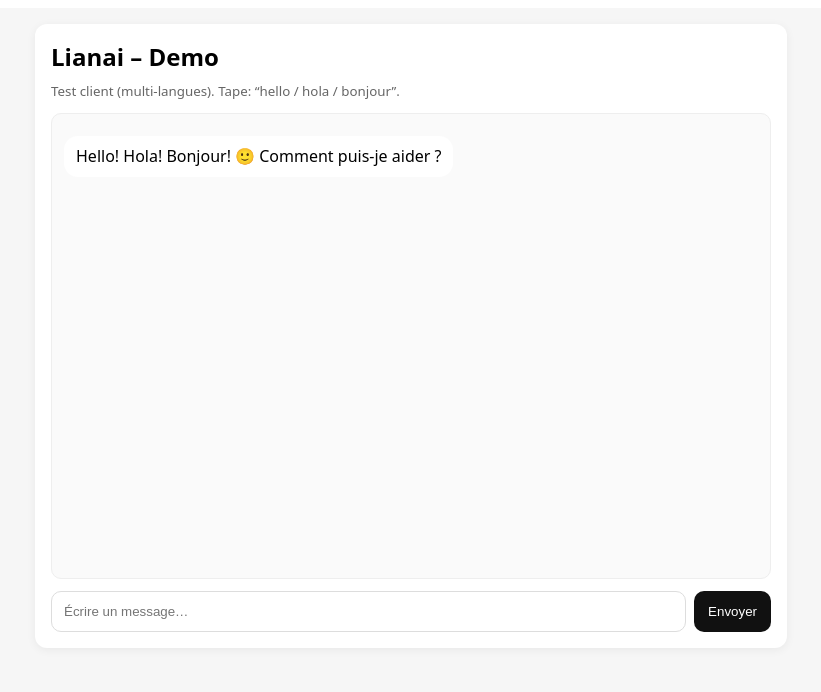
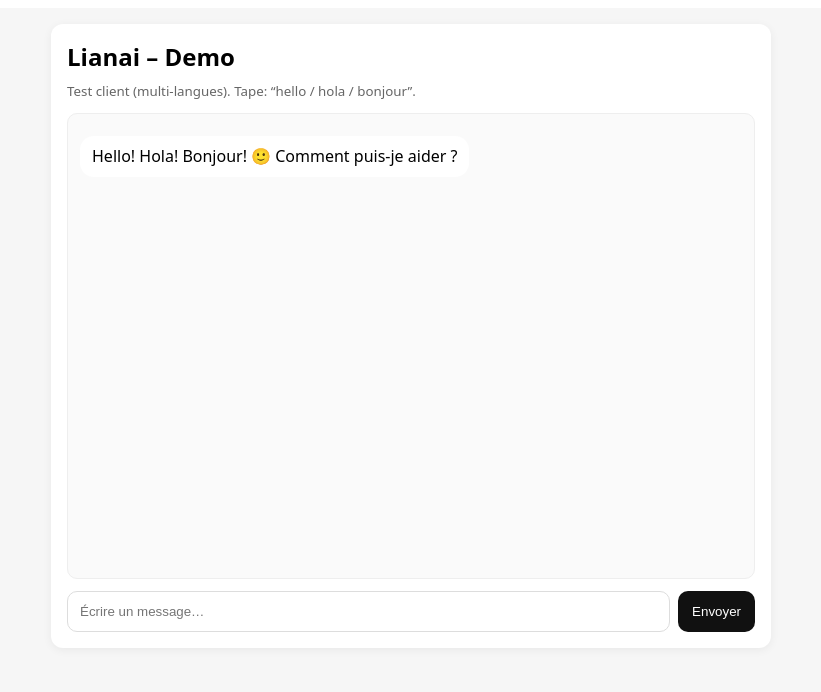
Before and after one commit to Linaia-Ai/Lianai-demo, a Next.js app: page / in a window 1280 px wide. Shown: the top 692 px of the page, without its empty margins (229-1050 px from the left). Built offline with nearby package versions, Linux system fonts and the light colour scheme.

Commit message:
Update index.js

```diff
--- a/pages/index.js
+++ b/pages/index.js
@@ -1,53 +1,66 @@
-import { useState } from "react";
+import { useEffect, useRef, useState } from "react";
 
 export default function Home() {
+  const [sessionId, setSessionId] = useState(null);
+  const [text, setText] = useState("");
   const [messages, setMessages] = useState([
     { who: "bot", text: "Hello! Hola! Bonjour! 🙂 Comment puis-je aider ?" },
   ]);
-  const [input, setInput] = useState("");
-  const [sessionId, setSessionId] = useState(null);
 
+  const chatRef = useRef(null);
   const profile_id = "chirincana";
 
-  async function send() {
-    const text = input.trim();
-    if (!text) return;
-    setInput("");
+  useEffect(() => {
+    if (chatRef.current) chatRef.current.scrollTop = chatRef.current.scrollHeight;
+  }, [messages]);
 
-    setMessages((m) => [...m, { who: "me", text }]);
+  async function sendMessage() {
+    const t = text.trim();
+    if (!t) return;
+
+    setMessages((m) => [...m, { who: "me", text: t }]);
+    setText("");
 
     const res = await fetch("/api/chat", {
       method: "POST",
       headers: { "Content-Type": "application/json" },
-      body: JSON.stringify({ profile_id, message: text, session_id: sessionId }),
+      body: JSON.stringify({ profile_id, message: t, session_id: sessionId }),
     });
 
     let data = null;
     try {
       data = await res.json();
     } catch (e) {
-      setMessages((m) => [...m, { who: "bot", text: "Erreur serveur (pas de JSON)." }]);
+      setMessages((m) => [...m, { who: "bot", text: "Erreur: réponse invalide." }]);
       return;
     }
 
     if (data.session_id) setSessionId(data.session_id);
-
-    setMessages((m) => [
-      ...m,
-      { who: "bot", text: data.reply || "Erreur: pas de réponse." },
-    ]);
+    setMessages((m) => [...m, { who: "bot", text: data.reply || "Erreur: pas de réponse." }]);
   }
 
   return (
-    <div style={{ fontFamily: "system-ui", background: "#f6f6f6", minHeight: "100vh", padding: 16 }}>
-      <div style={{ maxWidth: 720, margin: "0 auto", background: "#fff", borderRadius: 12, padding: 16, boxShadow: "0 2px 10px rgba(0,0,0,.06)" }}>
+    <div style={{ fontFamily: "system-ui, -apple-system, Arial", margin: 0, background: "#f6f6f6", minHeight: "100vh" }}>
+      <div style={{ maxWidth: 720, margin: "0 auto", padding: 16 }}>
+        <div style={{ background: "white", borderRadius: 12, padding: 16, boxShadow: "0 2px 10px rgba(0,0,0,.06)" }}>
           <h2 style={{ margin: "0 0 6px 0" }}>Lianai – Demo</h2>
           <small style={{ color: "#666" }}>Test client (multi-langues). Tape: “hello / hola / bonjour”.</small>
 
-        <div style={{ marginTop: 12, height: "55vh", overflow: "auto", border: "1px solid #eee", borderRadius: 10, padding: 12, background: "#fafafa" }}>
+          <div
+            ref={chatRef}
+            style={{ height: "55vh", overflow: "auto", border: "1px solid #eee", borderRadius: 10, padding: 12, background: "#fafafa", marginTop: 12 }}
+          >
             {messages.map((m, i) => (
-            <div key={i} style={{ display: "flex", justifyContent: m.who === "me" ? "flex-end" : "flex-start", margin: "10px 0" }}>
-              <div style={{ maxWidth: "80%", padding: "10px 12px", borderRadius: 14, lineHeight: 1.3, background: m.who === "me" ? "#dff1ff" : "#fff" }}>
+              <div key={i} style={{ margin: "10px 0", display: "flex", justifyContent: m.who === "me" ? "flex-end" : "flex-start" }}>
+                <div
+                  style={{
+                    maxWidth: "80%",
+                    padding: "10px 12px",
+                    borderRadius: 14,
+                    lineHeight: 1.3,
+                    background: m.who === "me" ? "#dff1ff" : "#fff",
+                  }}
+                >
                   {m.text}
                 </div>
               </div>
@@ -56,17 +69,21 @@ export default function Home() {
 
           <div style={{ display: "flex", gap: 8, marginTop: 12 }}>
             <input
-            value={input}
-            onChange={(e) => setInput(e.target.value)}
-            onKeyDown={(e) => e.key === "Enter" && send()}
+              value={text}
+              onChange={(e) => setText(e.target.value)}
+              onKeyDown={(e) => e.key === "Enter" && sendMessage()}
               placeholder="Écrire un message…"
               style={{ flex: 1, padding: 12, borderRadius: 10, border: "1px solid #ddd" }}
             />
-          <button onClick={send} style={{ padding: "12px 14px", borderRadius: 10, border: 0, background: "#111", color: "#fff" }}>
+            <button
+              onClick={sendMessage}
+              style={{ padding: "12px 14px", borderRadius: 10, border: 0, background: "#111", color: "#fff" }}
+            >
               Envoyer
             </button>
           </div>
         </div>
       </div>
+    </div>
   );
 }
```
Lines whose indentation alone changed are shown as unchanged.
